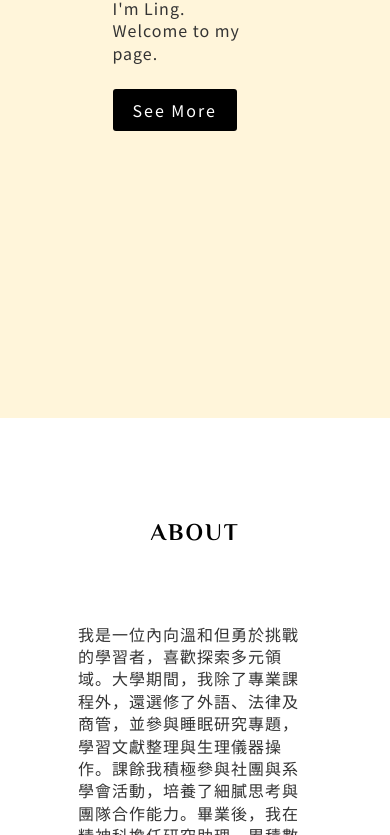
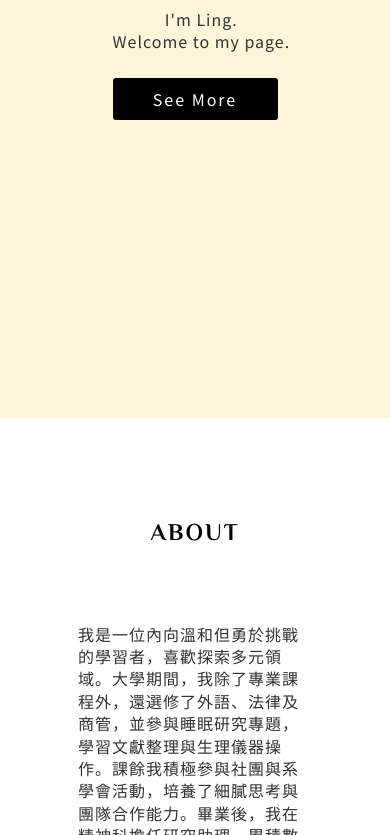
Before and after one commit to hlw00/my_page, a plain HTML site: page index.html in a window 390 px wide. Shown: the part 426-1261 px from the top of the page. Drawn offline with Linux system fonts and the light colour scheme; a web font is replaced by a local one.

Commit message:
Update style.css

```diff
--- a/css/style.css
+++ b/css/style.css
@@ -420,6 +420,22 @@ footer {
         transform: rotate(-45deg) translateY(-2px);
     }
     .logo{
-        font-size: 18px;}
+        font-size: 18px;
+    }
 
+    .section-title{
+        dispaly:flex;
+        justify-content:center;
+    }
+
+    .primary-text{
+        display: flex;
+        text-align: center;
+        width: 180px;
+    }
+
+    .link-button {
+    display: flex;
+    justify-content: center;
+    }
 }
```
